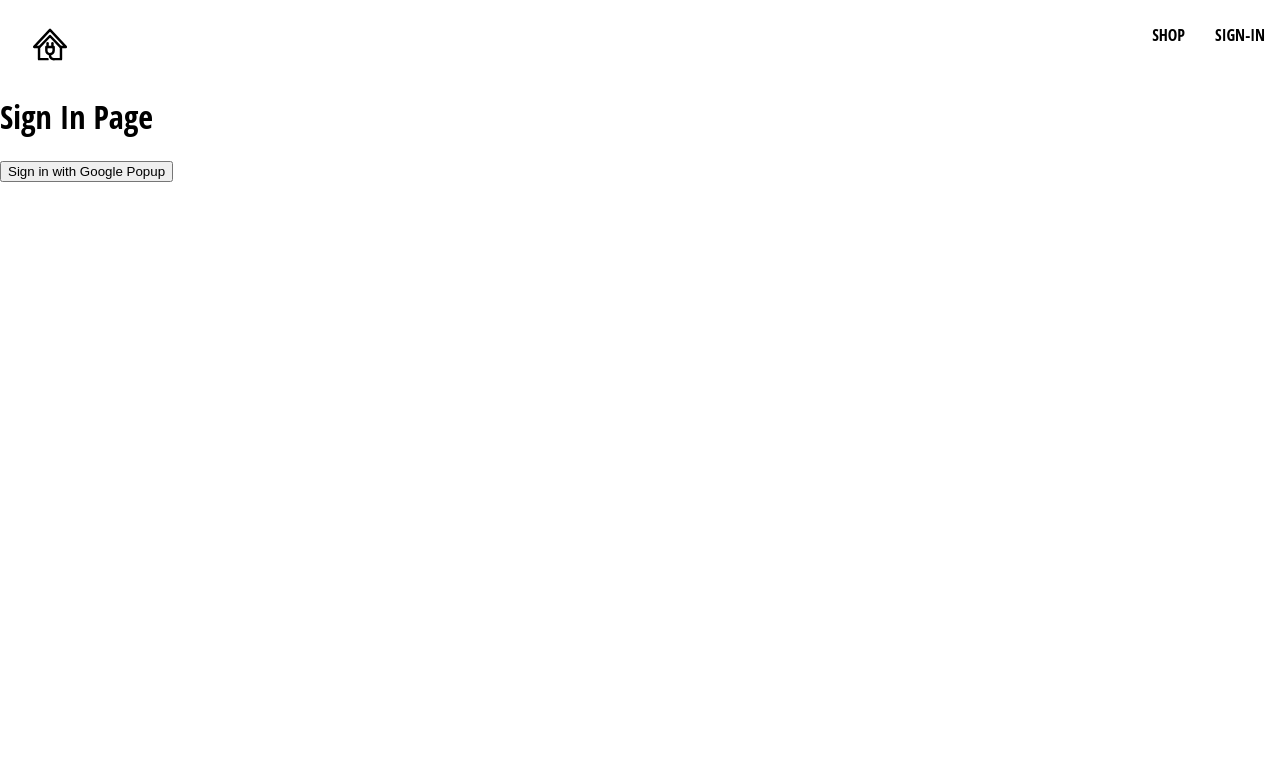
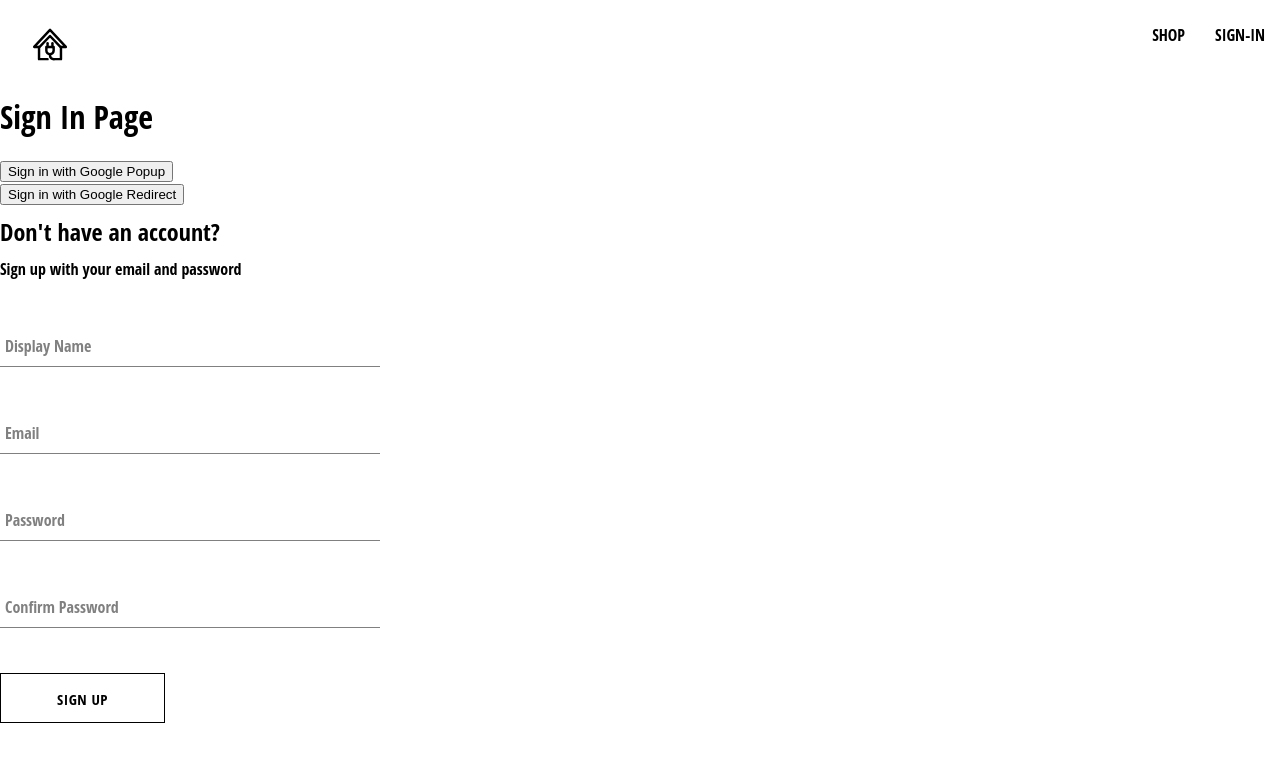
Before and after one commit to pabloburnsroa/bookish-pancake, a React (Create React App) app: page /sign-in in a window 1280 px wide. Shown: the top 762 px of the page. Built offline with nearby package versions, Linux system fonts and the light colour scheme.

Commit message:
button, form-input, sign up form components

```diff
--- /dev/null
+++ b/src/components/button/button.component.jsx
@@ -0,0 +1,19 @@
+import './button.styles.scss';
+
+// Apply button styles through dynamic classes
+const button_type_classes = {
+  google: 'google-sign-in',
+  inverted: 'inverted',
+};
+
+const Button = ({ children, button_type, ...otherProps }) => {
+  return (
+    <button
+      className={`button-container ${button_type_classes[button_type]}`}
+      {...otherProps}
+    >
+      {children}
+    </button>
+  );
+};
+export default Button;
--- /dev/null
+++ b/src/components/button/button.styles.scss
@@ -0,0 +1,46 @@
+.button-container {
+  min-width: 165px;
+  width: auto;
+  height: 50px;
+  letter-spacing: 0.5px;
+  line-height: 50px;
+  padding: 0 35px 0 35px;
+  font-size: 15px;
+  background-color: black;
+  color: white;
+  text-transform: uppercase;
+  font-family: 'Open Sans Condensed';
+  font-weight: bolder;
+  border: none;
+  cursor: pointer;
+  display: flex;
+  justify-content: center;
+
+  &:hover {
+    background-color: white;
+    color: black;
+    border: 1px solid black;
+  }
+
+  &.google-sign-in {
+    background-color: #4285f4;
+    color: white;
+
+    &:hover {
+      background-color: #357ae8;
+      border: none;
+    }
+  }
+
+  &.inverted {
+    background-color: white;
+    color: black;
+    border: 1px solid black;
+
+    &:hover {
+      background-color: black;
+      color: white;
+      border: none;
+    }
+  }
+}
--- /dev/null
+++ b/src/components/form-input/form-input.component.jsx
@@ -0,0 +1,20 @@
+import './form-input.styles.scss';
+
+const FormInput = ({ label, ...otherProps }) => {
+  return (
+    <div className="group">
+      <input className="form-input" {...otherProps} />
+      {label && (
+        <label
+          className={`${
+            otherProps.value.length ? 'shrink' : ''
+          } form-input-label`}
+        >
+          {label}
+        </label>
+      )}
+    </div>
+  );
+};
+
+export default FormInput;
--- /dev/null
+++ b/src/components/form-input/form-input.styles.scss
@@ -0,0 +1,54 @@
+$sub-color: grey;
+$main-color: black;
+
+@mixin shrinkLabel {
+  top: -14px;
+  font-size: 12px;
+  color: $main-color;
+}
+
+.group {
+  position: relative;
+  margin: 45px 0;
+
+  .form-input {
+    background: none;
+    background-color: white;
+    color: $sub-color;
+    font-size: 18px;
+    padding: 10px 10px 10px 5px;
+    display: block;
+    width: 100%;
+    border: none;
+    border-radius: 0;
+    border-bottom: 1px solid $sub-color;
+    margin: 25px 0;
+
+    &:focus {
+      outline: none;
+    }
+
+    &:focus ~ .form-input-label {
+      @include shrinkLabel();
+    }
+  }
+
+  input[type='password'] {
+    letter-spacing: 0.3em;
+  }
+
+  .form-input-label {
+    color: $sub-color;
+    font-size: 16px;
+    font-weight: normal;
+    position: absolute;
+    pointer-events: none;
+    left: 5px;
+    top: 10px;
+    transition: 300ms ease all;
+
+    &.shrink {
+      @include shrinkLabel();
+    }
+  }
+}
--- /dev/null
+++ b/src/components/sign-up-form/sign-up-form.component.jsx
@@ -0,0 +1,106 @@
+import { useState } from 'react';
+import {
+  createAuthUserFromEmailandPassword,
+  createUserDocFromAuth,
+} from '../../util/firebase/firebase.utils';
+import FormInput from '../form-input/form-input.component';
+
+import './sign-up-form.styles.scss';
+
+import Button from '../button/button.component';
+
+const defaultFormFields = {
+  displayName: '',
+  email: '',
+  password: '',
+  confirmPassword: '',
+};
+
+const SignUpForm = () => {
+  const [formFields, setFormFields] = useState(defaultFormFields);
+  const { displayName, email, password, confirmPassword } = formFields;
+
+  // console.log(formFields);
+
+  const resetFormFields = () => {
+    setFormFields(defaultFormFields);
+  };
+
+  const handleSubmit = async (e) => {
+    e.preventDefault();
+
+    if (password !== confirmPassword) {
+      alert('Passwords do not match');
+      return;
+    }
+    try {
+      const { user } = await createAuthUserFromEmailandPassword(
+        email,
+        password
+      );
+
+      await createUserDocFromAuth(user, { displayName });
+      resetFormFields();
+    } catch (error) {
+      if (error.code === 'auth/email-already-in-use') {
+        alert('Cannot create user, email already in use');
+      } else {
+        console.error(error);
+      }
+    }
+  };
+
+  const handleChange = (e) => {
+    const { name, value } = e.target;
+    setFormFields({ ...formFields, [name]: value });
+  };
+  return (
+    <div className="sign-up-container">
+      <h2>Don't have an account?</h2>
+      <span>Sign up with your email and password</span>
+      <form onSubmit={handleSubmit}>
+        <FormInput
+          label="Display Name"
+          type="text"
+          required
+          onChange={handleChange}
+          name="displayName"
+          value={displayName}
+        />
+
+        <FormInput
+          label="Email"
+          type="email"
+          required
+          onChange={handleChange}
+          name="email"
+          value={email}
+        />
+
+        <FormInput
+          label="Password"
+          type="password"
+          required
+          onChange={handleChange}
+          name="password"
+          value={password}
+        />
+
+        <FormInput
+          label="Confirm Password"
+          type="password"
+          required
+          onChange={handleChange}
+          name="confirmPassword"
+          value={confirmPassword}
+        />
+        {/* <button type="submit">Sign Up</button> */}
+        <Button button_type="inverted" type="submit">
+          Sign Up
+        </Button>
+      </form>
+    </div>
+  );
+};
+
+export default SignUpForm;
--- /dev/null
+++ b/src/components/sign-up-form/sign-up-form.styles.scss
@@ -0,0 +1,9 @@
+.sign-up-container {
+  display: flex;
+  flex-direction: column;
+  width: 380px;
+}
+
+h2 {
+  margin: 10px 0;
+}
--- a/src/routes/sign-in/sign-in.component.jsx
+++ b/src/routes/sign-in/sign-in.component.jsx
@@ -1,13 +1,29 @@
+import { useEffect } from 'react';
+import { getRedirectResult } from 'firebase/auth';
+
 import {
   signInWithGooglePopup,
+  auth,
   createUserDocFromAuth,
+  signInWithGoogleRedirect,
 } from '../../util/firebase/firebase.utils';
 
+import SignUpForm from '../../components/sign-up-form/sign-up-form.component';
+
 const SignIn = () => {
+  useEffect(() => {
+    (async () => {
+      const response = await getRedirectResult(auth);
+      if (response) {
+        const userDocRef = await createUserDocFromAuth(response.user);
+      }
+    })();
+  }, []);
+
   // Sign-in logic for google user
   const logGoogleUser = async () => {
     const { user } = await signInWithGooglePopup();
-    console.log(user);
+    // console.log(user);
     // Create user
     const userDocRef = await createUserDocFromAuth(user);
   };
@@ -16,6 +32,11 @@
     <div>
       <h1>Sign In Page</h1>
       <button onClick={logGoogleUser}>Sign in with Google Popup</button>
+      <br />
+      <button onClick={signInWithGoogleRedirect}>
+        Sign in with Google Redirect
+      </button>
+      <SignUpForm />
     </div>
   );
 };
--- a/src/util/firebase/firebase.utils.js
+++ b/src/util/firebase/firebase.utils.js
@@ -5,6 +5,7 @@
   signInWithPopup,
   signInWithRedirect,
   GoogleAuthProvider,
+  createUserWithEmailAndPassword,
 } from 'firebase/auth';
 
 import { getFirestore, doc, getDoc, setDoc } from 'firebase/firestore';
@@ -32,19 +33,25 @@
 
 export const auth = getAuth();
 export const signInWithGooglePopup = () => signInWithPopup(auth, provider);
+export const signInWithGoogleRedirect = () =>
+  signInWithRedirect(auth, provider);
 
 // Initialize Cloud Firestore and get a reference to the service
 export const db = getFirestore(app);
 
-export const createUserDocFromAuth = async (userAuth) => {
+export const createUserDocFromAuth = async (
+  userAuth,
+  additionalInformation = {}
+) => {
+  if (!userAuth) return;
   // Get document reference inside users collection
   const userDocRef = doc(db, 'users', userAuth.uid);
-  console.log(userDocRef);
+  // console.log(userDocRef);
 
   const userSnap = await getDoc(userDocRef);
-  console.log(userSnap);
+  // console.log(userSnap);
   // .exists() checks if that reference for that data in the collection exists
-  console.log(userSnap.exists());
+  // console.log(userSnap.exists());
 
   if (!userSnap.exists()) {
     const { displayName, email } = userAuth;
@@ -55,6 +62,7 @@
         displayName,
         email,
         createdAt,
+        ...additionalInformation,
       });
     } catch (error) {
       console.error('Error creating the user', error.message);
@@ -63,3 +71,8 @@
 
   return userDocRef;
 };
+
+export const createAuthUserFromEmailandPassword = async (email, password) => {
+  if (!email || !password) return;
+  return await createUserWithEmailAndPassword(auth, email, password);
+};
```
